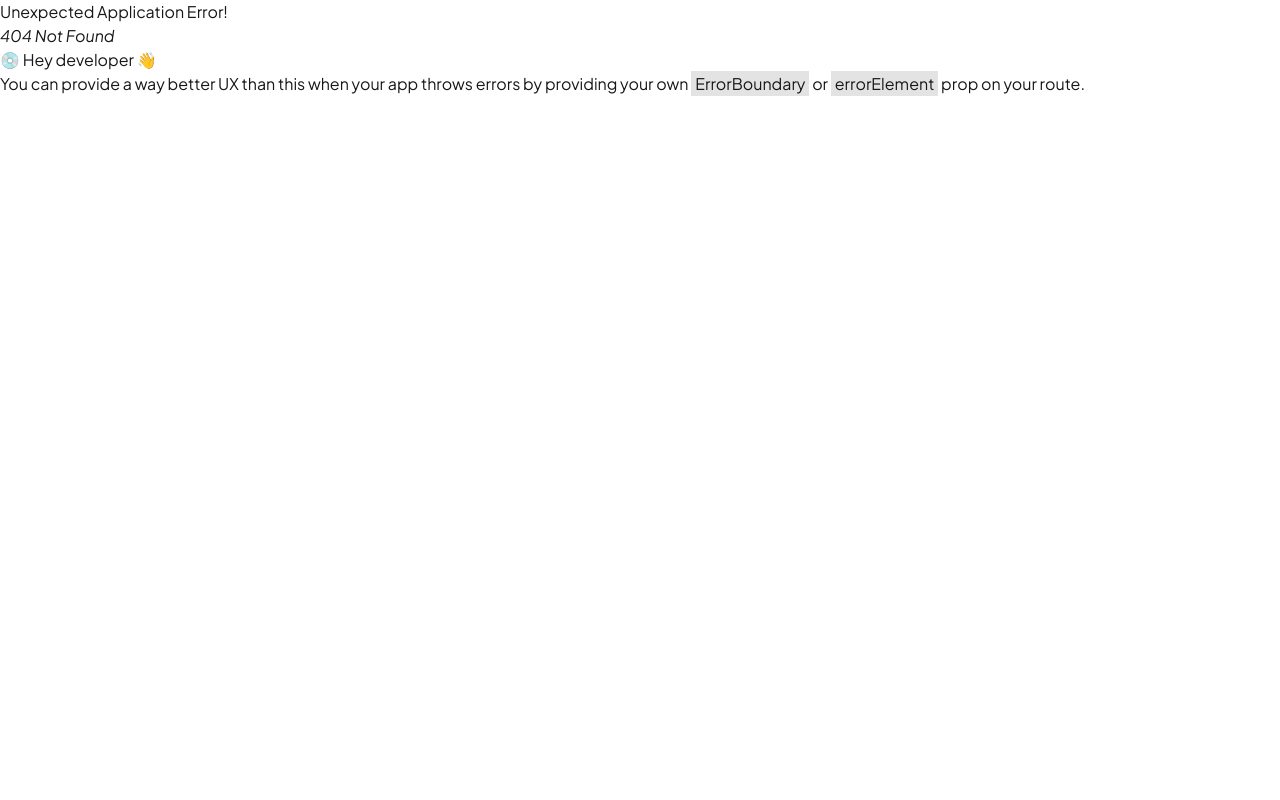
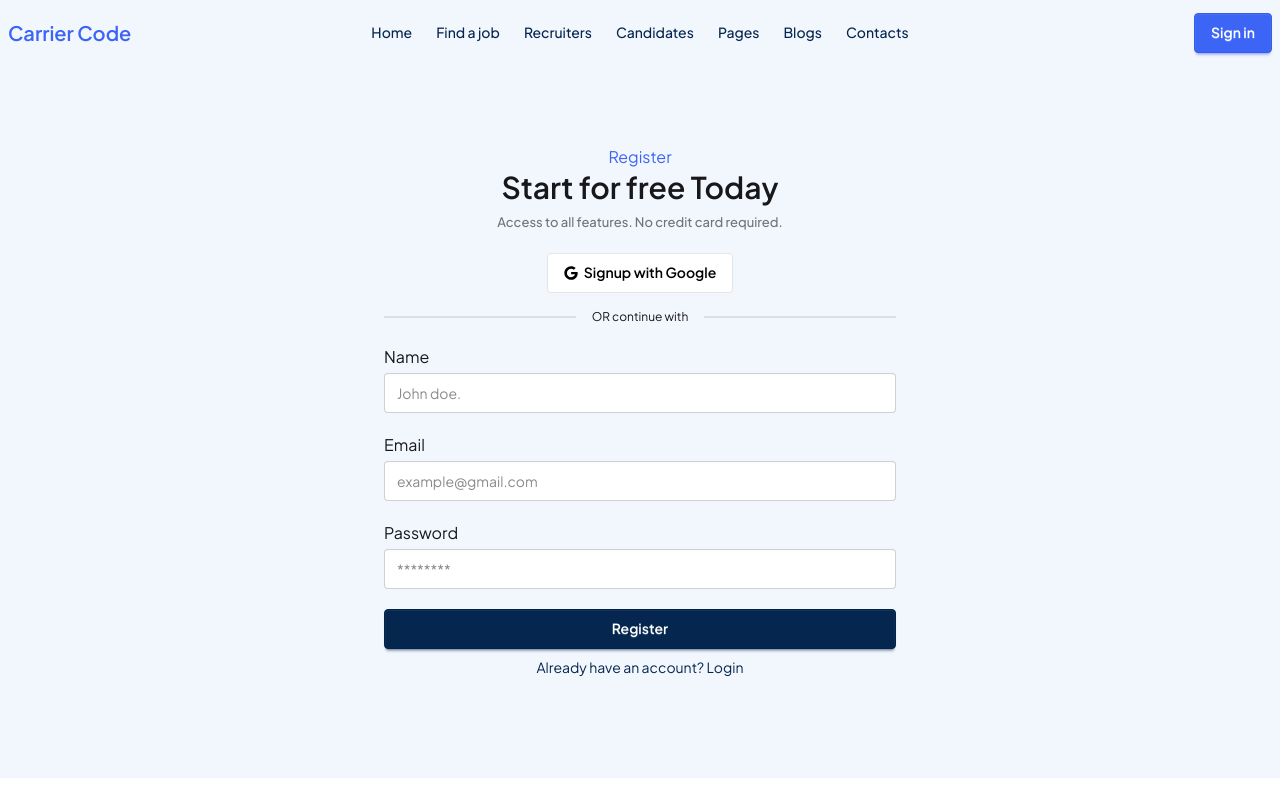
Before and after one commit to nmkhans/job-portal, a React (Vite) app: page /register in a window 1280 px wide. Before the commit this address had no page. Built offline with nearby package versions, Linux system fonts and the light colour scheme.

Commit message:
register and user feature added

```diff
--- /dev/null
+++ b/firebase.config.js
@@ -0,0 +1,15 @@
+import { initializeApp } from "firebase/app";
+import { getAuth } from "firebase/auth";
+
+const firebaseConfig = {
+  apiKey: import.meta.env.VITE_apiKey,
+  authDomain: import.meta.env.VITE_authDomain,
+  projectId: import.meta.env.VITE_authDomain,
+  storageBucket: import.meta.env.VITE_storageBucket,
+  messagingSenderId: import.meta.env.VITE_messagingSenderId,
+  appId: import.meta.env.VITE_appId,
+};
+
+const app = initializeApp(firebaseConfig);
+
+export const auth = getAuth(app);
--- a/package.json
+++ b/package.json
@@ -11,8 +11,10 @@
   },
   "dependencies": {
     "@tailwindcss/vite": "^4.1.10",
+    "firebase": "^11.9.1",
     "react": "^19.1.0",
     "react-dom": "^19.1.0",
+    "react-icons": "^5.5.0",
     "react-router": "^7.6.2",
     "tailwindcss": "^4.1.10"
   },
--- a/src/components/Header/Header.jsx
+++ b/src/components/Header/Header.jsx
@@ -32,7 +32,7 @@ const NavLinks = () => {
 const Header = () => {
   return (
     <header>
-      <div className="navbar bg-base-100 shadow-sm">
+      <div className="navbar bg-accent">
         <div className="container mx-auto flex">
           <div className="navbar-start">
             <div className="dropdown">
--- /dev/null
+++ b/src/context/AuthContext/AuthContext.js
@@ -0,0 +1,8 @@
+import { use } from "react";
+import { createContext } from "react";
+
+export const AuthContext = createContext(null);
+
+export function useAuthContext() {
+  return use(AuthContext);
+}
--- /dev/null
+++ b/src/context/AuthContext/AuthProvider.jsx
@@ -0,0 +1,31 @@
+import { useState } from "react";
+import { AuthContext } from "./AuthContext";
+import { auth } from "../../../firebase.config";
+import {
+  createUserWithEmailAndPassword,
+  signInWithEmailAndPassword,
+} from "firebase/auth";
+
+const AuthProvider = ({ children }) => {
+  const [loading, setLoading] = useState(false);
+
+  const createUser = (email, password) => {
+    setLoading(true);
+    return createUserWithEmailAndPassword(auth, email, password);
+  };
+
+  const loginUser = (email, password) => {
+    setLoading(true);
+    return signInWithEmailAndPassword(auth, email, password);
+  };
+
+  const contextValue = { loading, setLoading, createUser, loginUser };
+
+  return (
+    <AuthContext.Provider value={contextValue}>
+      {children}
+    </AuthContext.Provider>
+  );
+};
+
+export default AuthProvider;
--- a/src/index.css
+++ b/src/index.css
@@ -7,6 +7,7 @@
   default: true;
   --color-primary: "#3c65f5";
   --color-secondary: "#05264e";
+  --color-accent: "#F2F6FD";
 }
 
 * {
--- a/src/main.jsx
+++ b/src/main.jsx
@@ -3,9 +3,12 @@ import { createRoot } from "react-dom/client";
 import "./index.css";
 import { RouterProvider } from "react-router";
 import routes from "./routes/routes";
+import AuthProvider from "./context/AuthContext/AuthProvider";
 
 createRoot(document.getElementById("root")).render(
   <StrictMode>
-    <RouterProvider router={routes} />
+    <AuthProvider>
+      <RouterProvider router={routes} />
+    </AuthProvider>
   </StrictMode>
 );
--- /dev/null
+++ b/src/pages/Login/Login.jsx
@@ -0,0 +1,101 @@
+import { FaGoogle } from "react-icons/fa6";
+import { useAuthContext } from "../../context/AuthContext/AuthContext";
+import { Link } from "react-router";
+
+const Login = () => {
+  const { loginUser, loading, setLoading } = useAuthContext();
+
+  const handleLogin = async (e) => {
+    e.preventDefault();
+    const form = e.target;
+
+    const email = form.email.value;
+    const password = form.password.value;
+
+    try {
+      const res = await loginUser(email, password);
+
+      if (res.user.accessToken) {
+        console.log(res);
+
+        setLoading(false);
+      }
+    } catch (err) {
+      console.log(err);
+    }
+  };
+
+  const handleGoogleLogin = () => {};
+
+  return (
+    <section className="py-[80px] bg-accent">
+      <div className="container mx-auto">
+        <div>
+          <h2 className="text-primary text-medium text-center">
+            Welcome back!
+          </h2>
+          <h3 className="text-3xl text-center font-semibold">
+            Member Login
+          </h3>
+          <p className="text-center text-[13px] mt-2 text-[#6c757d] font-medium">
+            Access to all features. No credit card required.
+          </p>
+        </div>
+        <div className="text-center mt-5 w-2/5 mx-auto">
+          <button
+            onClick={handleGoogleLogin}
+            className="btn bg-white text-black border-[#e5e5e5] text-center"
+          >
+            <span>
+              <FaGoogle />
+            </span>
+            Signup with Google
+          </button>
+          <div className="divider text-[12px]">OR continue with</div>
+        </div>
+        <div className="mt-5 w-2/5 mx-auto">
+          <form onSubmit={handleLogin}>
+            <div className="mb-5">
+              <label htmlFor="email" className="mb-1 inline-block">
+                Email
+              </label>
+              <input
+                type="email"
+                name="email"
+                id="email"
+                placeholder="example@gmail.com"
+                className="input w-full"
+              />
+            </div>
+            <div className="mb-5">
+              <label htmlFor="password" className="mb-1 inline-block">
+                Password
+              </label>
+              <input
+                type="password"
+                name="password"
+                id="password"
+                placeholder="********"
+                className="input w-full"
+              />
+            </div>
+            <div className="mb-5">
+              <button
+                disabled={loading}
+                className="btn btn-secondary text-white w-full"
+              >
+                Login
+              </button>
+              <p className="mt-2 text-center text-secondary text-[14px]">
+                Don't have an account?{" "}
+                <Link to="/register">Register</Link>
+              </p>
+            </div>
+          </form>
+        </div>
+      </div>
+    </section>
+  );
+};
+
+export default Login;
--- /dev/null
+++ b/src/pages/Register/Register.jsx
@@ -0,0 +1,120 @@
+import { FaGoogle } from "react-icons/fa6";
+import { useAuthContext } from "../../context/AuthContext/AuthContext";
+import { Link } from "react-router";
+import { updateProfile } from "firebase/auth";
+
+const Register = () => {
+  const { createUser, loading, setLoading } = useAuthContext();
+
+  const handleRegister = async (e) => {
+    e.preventDefault();
+    const form = e.target;
+
+    const name = form.name.value;
+    const email = form.email.value;
+    const password = form.password.value;
+
+    try {
+      const res = await createUser(email, password);
+
+      if (res.user.accessToken) {
+        await updateProfile(res.user, {
+          displayName: name,
+        });
+
+        setLoading(false);
+      }
+    } catch (err) {
+      console.log(err);
+    }
+  };
+
+  const handleGoogleLogin = async (e) => {
+    e.preventDefault();
+    console.log("google login");
+  };
+
+  return (
+    <section className="py-[80px] bg-accent">
+      <div className="container mx-auto">
+        <div>
+          <h2 className="text-primary text-medium text-center">
+            Register
+          </h2>
+          <h3 className="text-3xl text-center font-semibold">
+            Start for free Today
+          </h3>
+          <p className="text-center text-[13px] mt-2 text-[#6c757d] font-medium">
+            Access to all features. No credit card required.
+          </p>
+        </div>
+        <div className="text-center mt-5 w-2/5 mx-auto">
+          <button
+            onClick={handleGoogleLogin}
+            className="btn bg-white text-black border-[#e5e5e5] text-center"
+          >
+            <span>
+              <FaGoogle />
+            </span>
+            Signup with Google
+          </button>
+          <div className="divider text-[12px]">OR continue with</div>
+        </div>
+        <div className="mt-5 w-2/5 mx-auto">
+          <form onSubmit={handleRegister}>
+            <div className="mb-5">
+              <label htmlFor="name" className="mb-1 inline-block">
+                Name
+              </label>
+              <input
+                type="text"
+                name="name"
+                id="name"
+                placeholder="John doe."
+                className="input w-full"
+              />
+            </div>
+            <div className="mb-5">
+              <label htmlFor="email" className="mb-1 inline-block">
+                Email
+              </label>
+              <input
+                type="email"
+                name="email"
+                id="email"
+                placeholder="example@gmail.com"
+                className="input w-full"
+              />
+            </div>
+            <div className="mb-5">
+              <label htmlFor="password" className="mb-1 inline-block">
+                Password
+              </label>
+              <input
+                type="password"
+                name="password"
+                id="password"
+                placeholder="********"
+                className="input w-full"
+              />
+            </div>
+            <div className="mb-5">
+              <button
+                disabled={loading}
+                className="btn btn-secondary text-white w-full"
+              >
+                Register
+              </button>
+              <p className="mt-2 text-center text-secondary text-[14px]">
+                Already have an account?{" "}
+                <Link to="/login">Login</Link>
+              </p>
+            </div>
+          </form>
+        </div>
+      </div>
+    </section>
+  );
+};
+
+export default Register;
```
Also changed, not shown: src/routes/routes.jsx (+10 -0 lines), 1 other file (tests, documents, lock files or other folders).
